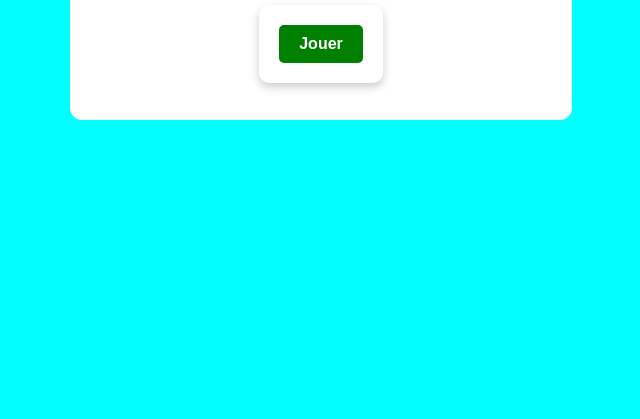
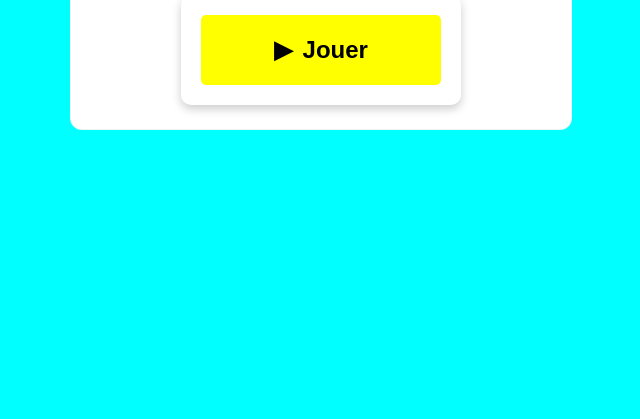
Before and after one commit to Gamer0020/Tagonline-44286, a website: page public/index.html in a window 1280 px wide. Shown: the part 381-800 px from the top of the page, without its empty margins (319-959 px from the left). Drawn offline with Linux system fonts and the light colour scheme.

Commit message:
`Added padding to body and modified play button styles`

```diff
--- a/public/menu.css
+++ b/public/menu.css
@@ -21,6 +21,7 @@ body {
     background-color: rgba(255, 255, 255, 1);
     border-radius: 12px;
     border: 1px solid rgba(209, 213, 219, 0.3);
+    padding-bottom: 20px;
 }
 
 .game-title {
@@ -40,13 +41,24 @@ body {
 }
 
 .play-button {
-    display: inline-block;
+    padding-bottom: 200px;
+    width: 200px;
+    height: 50px;
+    display: flex;
+    align-items: center;
+    justify-content: center;
+    gap: 10px; /* Espacement entre l'icône et le texte */
     padding: 10px 20px;
-    font-size: 16px;
-    color: white;
-    background: green;
+    font-size: 24px; /* Taille plus grande pour le texte */
+    color: rgb(0, 0, 0);
+    background: yellow;
     text-decoration: none;
     border-radius: 5px;
     font-weight: bold;
     text-align: center;
 }
+
+.play-button::before {
+    content: '▶'; /* Icône Play */
+    font-size: 24px; /* Taille de l'icône ajustée */
+}
```
